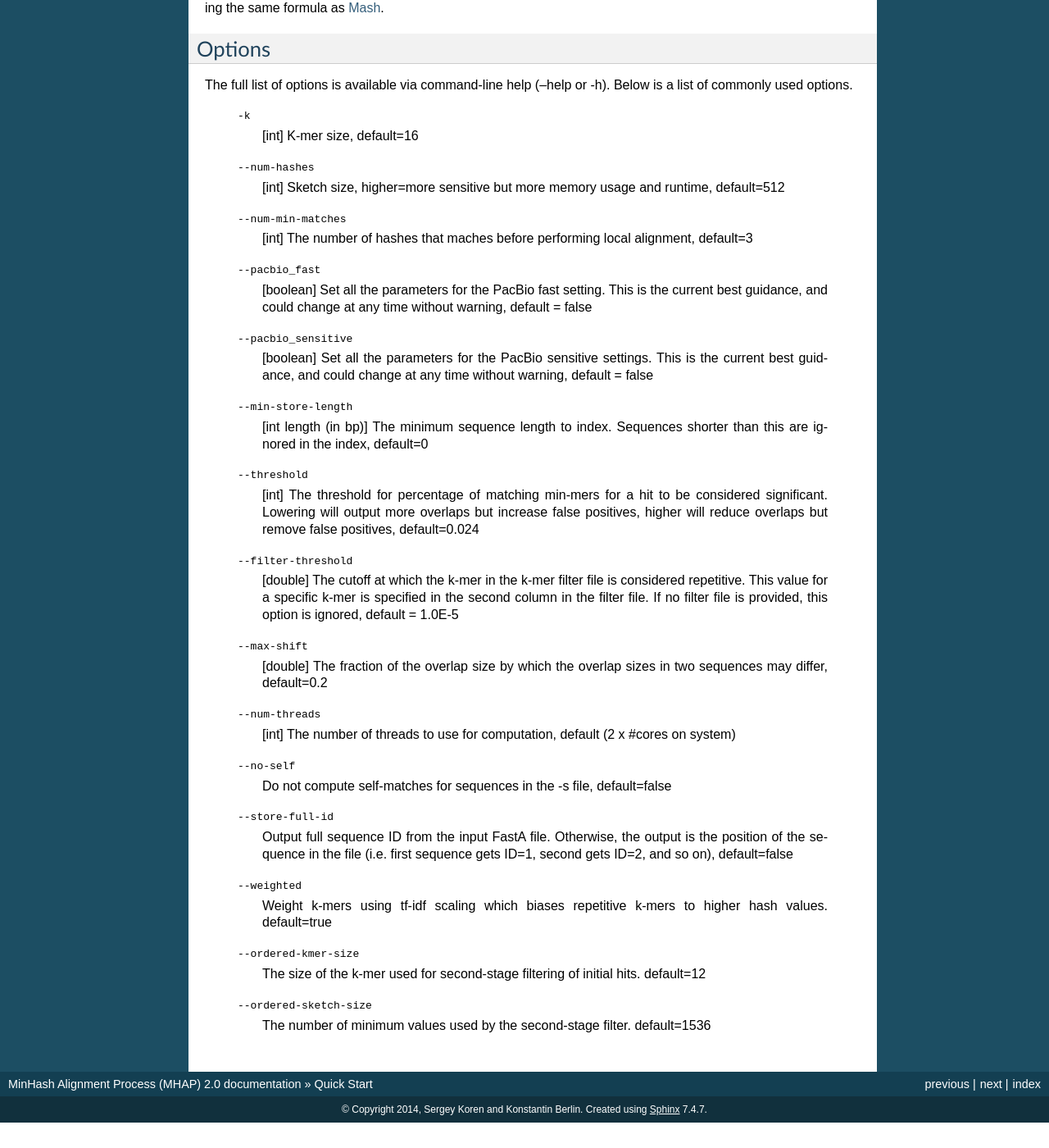
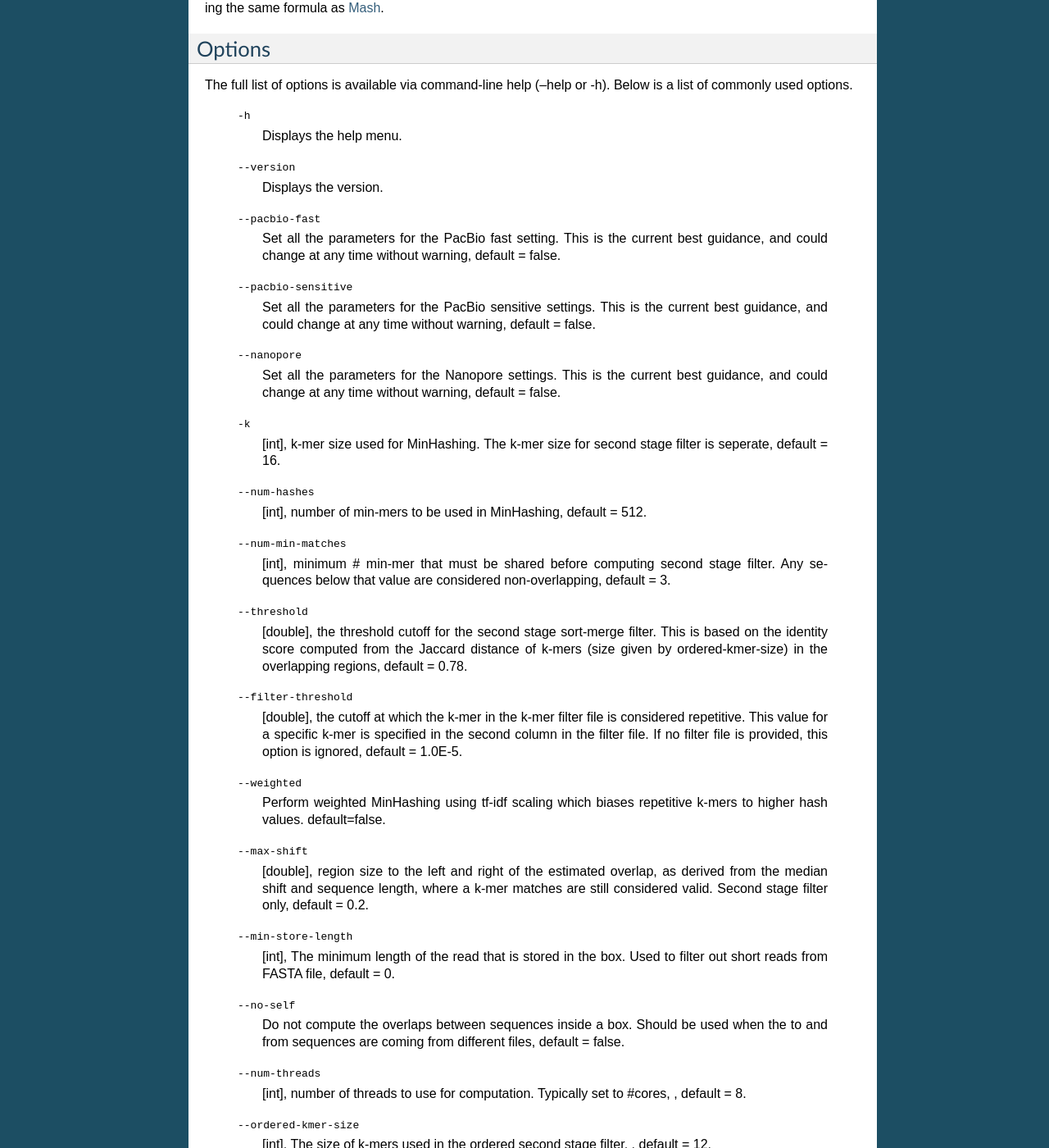
Before and after one commit to marbl/MHAP, a Sphinx documentation site: the page built from docs/source/quickstart.rst, in a window 1280 px wide and 1400 px high, scrolled down 1214 px. Shown: the whole window at 82% size. Built offline with Sphinx 7.4.7, drawn with Linux system fonts in a browser that asks for light colours; before the commit the page ends 2583 px from its top, so only the background shows below that; some of the changed text lies outside the part shown.

Commit message:
Update quickstart.rst

```diff
--- a/docs/source/quickstart.rst
+++ b/docs/source/quickstart.rst
@@ -58,18 +58,22 @@ Options
 -----------------
 The full list of options is available via command-line help (--help or -h). Below is a list of commonly used options.
 
-   -k  [int]  K-mer size, default=16
-   --num-hashes  [int]  Sketch size, higher=more sensitive but more memory usage and runtime, default=512
-   --num-min-matches  [int]  The number of hashes that maches before performing local alignment, default=3
-   --pacbio_fast  [boolean]  Set all the parameters for the PacBio fast setting. This is the current best guidance, and could change at any time without warning, default = false
-   --pacbio_sensitive  [boolean]  Set all the parameters for the PacBio sensitive settings. This is the current best guidance, and could change at any time without warning, default = false
-   --min-store-length  [int length (in bp)]  The minimum sequence length to index. Sequences shorter than this are ignored in the index, default=0
-   --threshold  [int]   The threshold for percentage of matching min-mers for a hit to be considered significant. Lowering will output more overlaps but increase false positives, higher will reduce overlaps but remove false positives, default=0.024
-   --filter-threshold  [double]  The cutoff at which the k-mer in the k-mer filter file is considered repetitive. This value for a specific k-mer is specified in the second column in the filter file. If no filter file is provided, this option is ignored, default = 1.0E-5
-   --max-shift  [double]  The fraction of the overlap size by which the overlap sizes in two sequences may differ, default=0.2
-   --num-threads  [int]  The number of threads to use for computation, default (2 x #cores on system)
-   --no-self  Do not compute self-matches for sequences in the -s file, default=false
-   --store-full-id  Output full sequence ID from the input FastA file. Otherwise, the output is the position of the sequence in the file (i.e. first sequence gets ID=1, second gets ID=2, and so on), default=false
-   --weighted  Weight k-mers using tf-idf scaling which biases repetitive k-mers to higher hash values. default=true
-   --ordered-kmer-size  The size of the k-mer used for second-stage filtering of initial hits. default=12
-   --ordered-sketch-size  The number of minimum values used by the second-stage filter. default=1536
+   -h                  Displays the help menu.
+   --version           Displays the version.
+   --pacbio-fast       Set all the parameters for the PacBio fast setting. This is the current best guidance, and could change at any time without warning, default = false.
+   --pacbio-sensitive  Set all the parameters for the PacBio sensitive settings. This is the current best guidance, and could change at any time without warning, default = false.
+   --nanopore          Set all the parameters for the Nanopore settings. This is the current best guidance, and could change at any time without warning, default = false.
+   -k                  [int], k-mer size used for MinHashing. The k-mer size for second stage filter is seperate, default = 16.
+   --num-hashes        [int], number of min-mers to be used in MinHashing, default = 512.
+   --num-min-matches   [int], minimum # min-mer that must be shared before computing second stage filter. Any sequences below that value are considered non-overlapping, default = 3.
+   --threshold         [double], the threshold cutoff for the second stage sort-merge filter. This is based on the identity score computed from the Jaccard distance of k-mers (size given by ordered-kmer-size) in the overlapping regions, default = 0.78.
+   --filter-threshold  [double], the cutoff at which the k-mer in the k-mer filter file is considered repetitive. This value for a specific k-mer is specified in the second column in the filter file. If no filter file is provided, this option is ignored, default = 1.0E-5.
+   --weighted          Perform weighted MinHashing using tf-idf scaling which biases repetitive k-mers to higher hash values. default=false.
+   --max-shift         [double], region size to the left and right of the estimated overlap, as derived from the median shift and sequence length, where a k-mer matches are still considered valid. Second stage filter only, default = 0.2.
+   --min-store-length  [int], The minimum length of the read that is stored in the box. Used to filter out short reads from FASTA file, default = 0.
+   --no-self           Do not compute the overlaps between sequences inside a box. Should be used when the to and from sequences are coming from different files, default = false.
+   --num-threads       [int], number of threads to use for computation. Typically set to #cores, , default = 8.
+   --ordered-kmer-size  [int], The size of k-mers used in the ordered second stage filter, , default = 12.
+   --ordered-sketch-size  [int], The sketch size for second stage filter, default = 1536.
+   --store-full-id        Store full IDs as seen in FASTA file, rather than storing just the sequence position in the file. Some FASTA files have long IDS, slowing output of results. This options is ignored when using compressed file format, default = false.
+   -f                     [string], k-mer filter file used for filtering out highly repetative k-mers. Must be sorted in descending order of frequency (second column), default = "".
```
